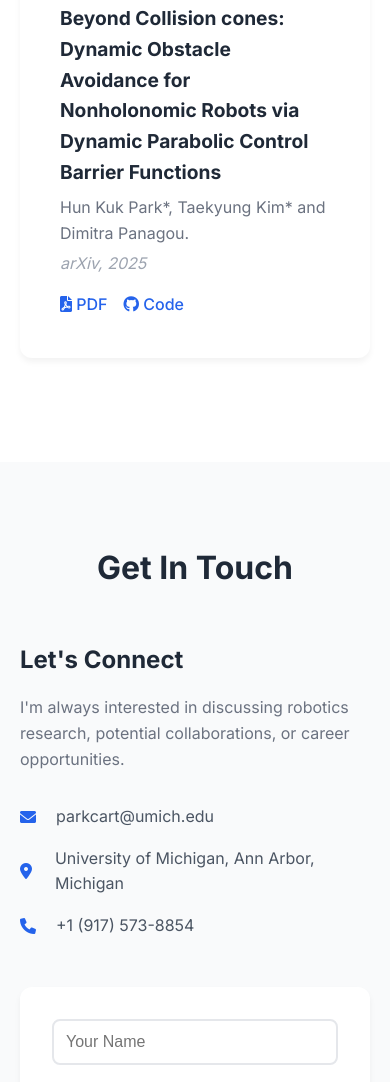
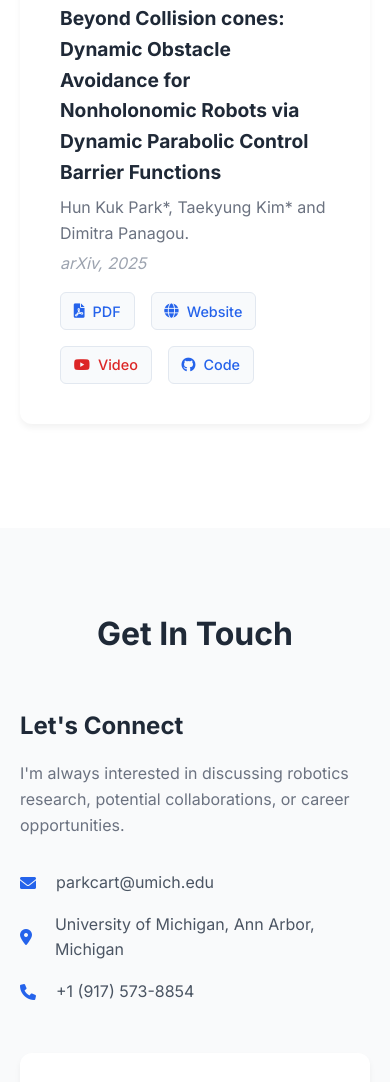
Before and after one commit to parkcart1595/hompage, a plain HTML site: page index.html in a window 390 px wide. Shown: the part 5896-6978 px from the top of the page. Drawn offline with nearby package versions, Linux system fonts and the light colour scheme.

Commit message:
add video, website for publi

```diff
--- a/index.html
+++ b/index.html
@@ -226,6 +226,8 @@
                         <p class="publication-venue">arXiv, 2025</p>
                         <div class="publication-links">
                             <a href="https://arxiv.org/abs/" class="publication-link"><i class="fas fa-file-pdf"></i> PDF</a>
+                            <a href="https://www.taekyung.me/dpcbf" class="publication-link"><i class="fas fa-globe"></i> Website</a>
+                            <a href="https://www.youtube.com/watch?v=57qgoe7YJao" class="publication-link"><i class="fab fa-youtube"></i> Video</a>
                             <a href="https://github.com/tkkim-robot/safe_control/tree/main/dynamic_env" class="publication-link"><i class="fab fa-github"></i> Code</a>
                         </div>
                     </div>
--- a/styles.css
+++ b/styles.css
@@ -527,7 +527,9 @@ section {
 
 .publication-links {
     display: flex;
-    gap: 1rem;
+    gap: 1.5rem;
+    flex-wrap: wrap;
+    margin-top: 0.5rem;
 }
 
 .publication-link {
@@ -535,10 +537,41 @@ section {
     text-decoration: none;
     font-weight: 500;
     transition: color 0.3s ease;
+    display: flex;
+    align-items: center;
+    gap: 0.5rem;
+    padding: 0.5rem 1rem;
+    border-radius: 6px;
+    background: #f8fafc;
+    border: 1px solid #e2e8f0;
 }
 
 .publication-link:hover {
     color: #1d4ed8;
+    background: #eff6ff;
+    border-color: #2563eb;
+}
+
+/* YouTube 링크 특별 스타일 */
+.publication-link[href*="youtube"] {
+    color: #dc2626;
+}
+
+.publication-link[href*="youtube"]:hover {
+    color: #b91c1c;
+    background: #fef2f2;
+    border-color: #dc2626;
+}
+
+/* Project 링크 특별 스타일 */
+.publication-link[href*="project"] {
+    color: #059669;
+}
+
+.publication-link[href*="project"]:hover {
+    color: #047857;
+    background: #f0fdf4;
+    border-color: #059669;
 }
 
 /* Contact Section */
@@ -703,6 +736,15 @@ section {
         height: 200px;
         align-self: center;
     }
+
+    .publication-links {
+        gap: 1rem;
+    }
+
+    .publication-link {
+        padding: 0.4rem 0.8rem;
+        font-size: 0.9rem;
+    }
 }
 
 @media (max-width: 480px) {
```
